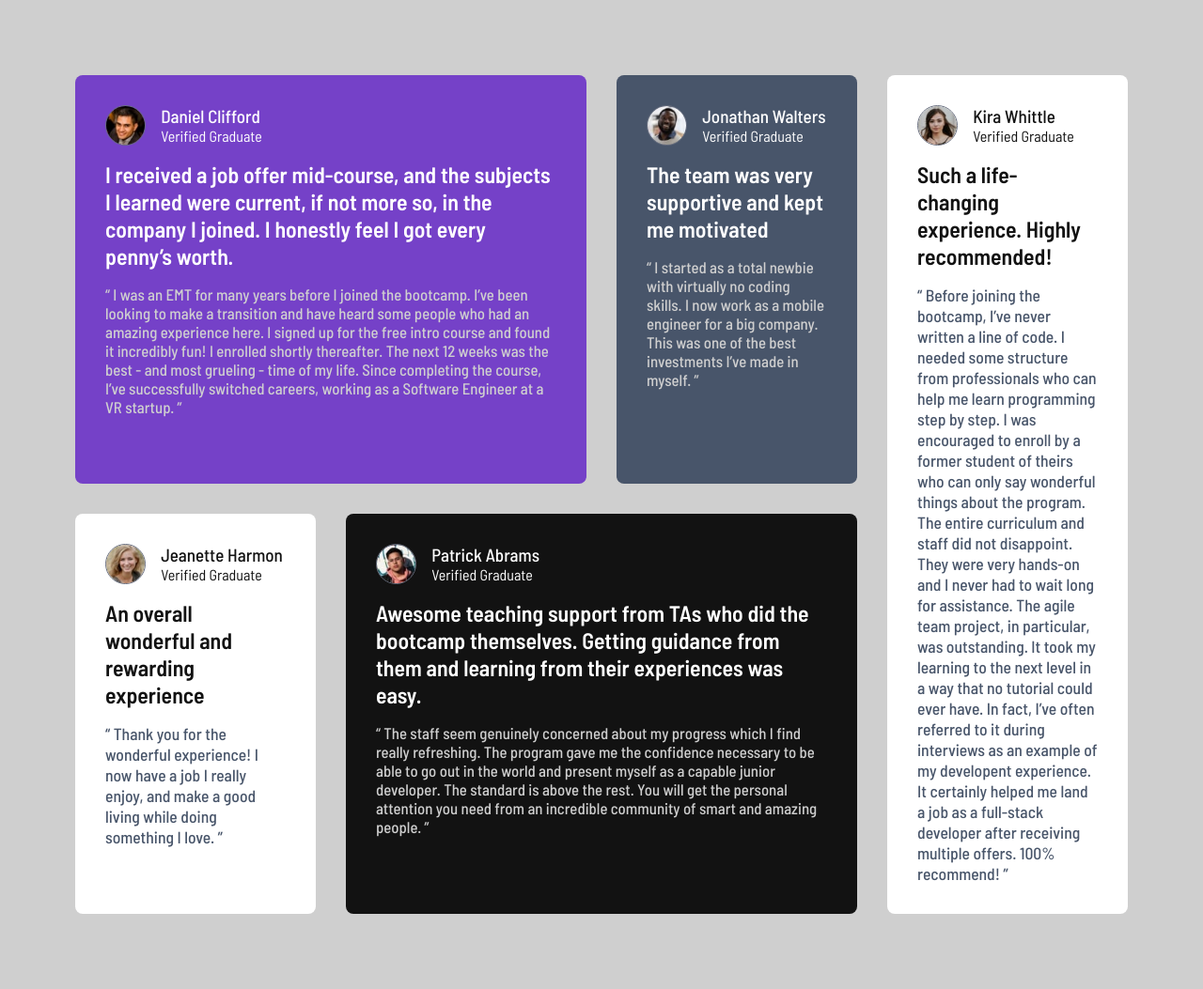
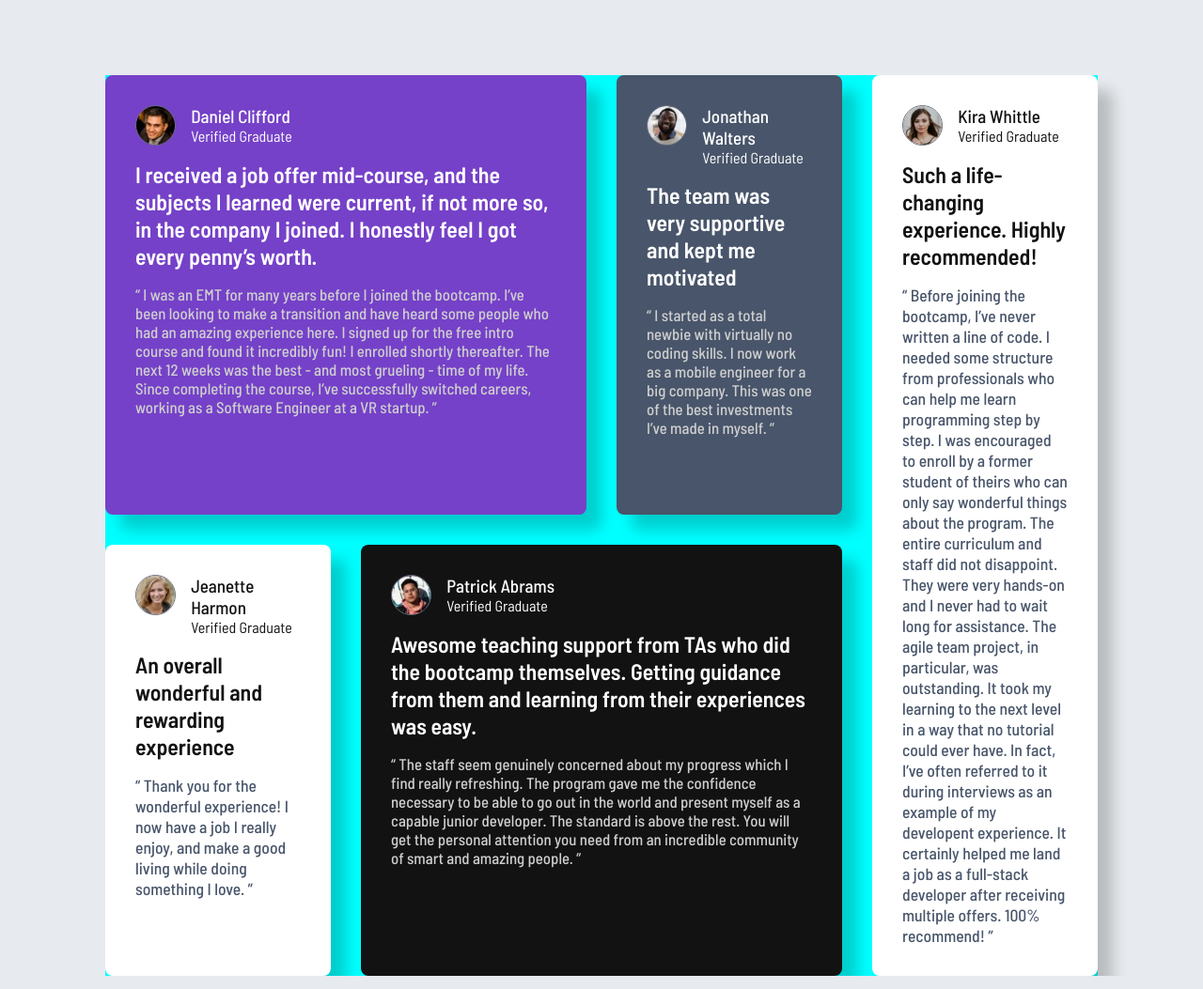
Before and after one commit to FanX0/testimonials-grid-section-main, a plain HTML site: page index.html in a window 1280 px wide. Shown: the whole page at 94% size. Drawn offline with Linux system fonts and the light colour scheme.

Commit message:
add shadow and fix size

```diff
--- a/index.css
+++ b/index.css
@@ -22,11 +22,13 @@
 body {
   font-family: var(--font-Barlow);
   margin: 2rem;
-  background-color: var(--color-Grey-200);
+  background-color: var(--color-Grey-100);
+  height: 100vh;
 }
 .card-container {
   display: grid;
   gap: 2rem;
+  margin: 5rem;
 }
 
 .card-purple {
@@ -34,36 +36,36 @@ body {
   border-radius: 0.5rem;
   color: var(--color-White);
   padding: 2rem;
+  box-shadow: 1rem 1rem 1rem rgba(0, 0, 0, 0.2);
 }
 .card-grey {
   background-color: var(--color-Grey-500);
   border-radius: 0.5rem;
   color: var(--color-White);
   padding: 2rem;
+  box-shadow: 1rem 1rem 1rem rgba(0, 0, 0, 0.2);
 }
 .card-white {
   background-color: var(--color-White);
   border-radius: 0.5rem;
   color: var(--color-Black);
   padding: 2rem;
+  box-shadow: 1rem 1rem 1rem rgba(0, 0, 0, 0.2);
 }
 .card-white2 {
   background-color: var(--color-White);
   border-radius: 0.5rem;
   color: var(--color-Black);
   padding: 2rem;
+  box-shadow: 1rem 1rem 1rem rgba(0, 0, 0, 0.2);
 }
-.card-black {
-  background-color: var(--color-White);
-  border-radius: 0.5rem;
-  color: var(--color-Black);
-  padding: 2rem;
-}
+
 .card-black {
   background-color: var(--color-Black);
   border-radius: 0.5rem;
   color: var(--color-White);
   padding: 2rem;
+  box-shadow: 1rem 1rem 1rem rgba(0, 0, 0, 0.2);
 }
 .card-profile {
   display: flex;
@@ -98,12 +100,13 @@ body {
 
 @media (min-width: 48rem) {
   body {
-    margin: 5rem;
+    height: 100vh;
   }
   .card-container {
     grid-template-columns: repeat(4, 1fr);
     grid-template-rows: auto;
     grid-gap: 2rem;
+    background-color: aqua;
   }
 
   .card-purple {
```
